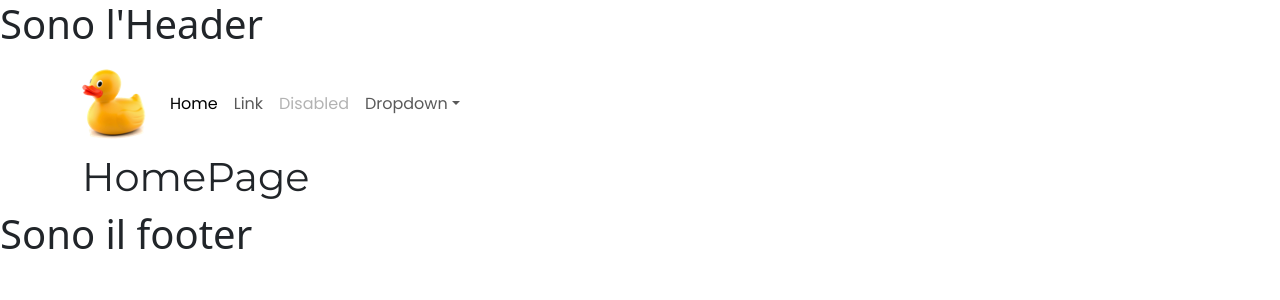
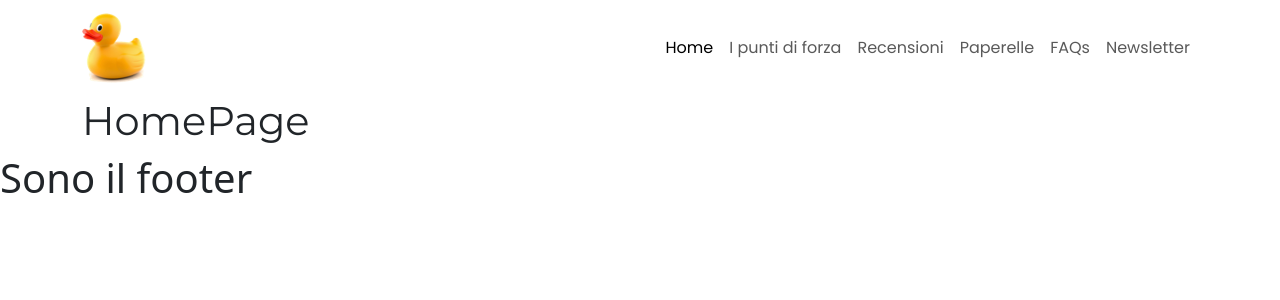
Before and after one commit to LucaCavatassi/landing-page-product, a Vue app: page / in a window 1280 px wide. Shown: the top 300 px of the page. Built offline with nearby package versions, Linux system fonts and the light colour scheme.

Commit message:
feat: header disposition

```diff
--- a/src/components/HeaderComponent.vue
+++ b/src/components/HeaderComponent.vue
@@ -2,8 +2,6 @@
 </script>
 
 <template>
-    <h1>Sono l'Header</h1>
-
     <nav class="navbar navbar-expand-md" aria-label="Navbar">
         <div class="container header-font">
             <!-- Logo -->
@@ -19,29 +17,28 @@
 
             <!-- Menu -->
             <div class="collapse navbar-collapse" id="navbars">
-                <ul class="navbar-nav me-auto mb-2 mb-md-0">
+                <ul class="navbar-nav ms-auto mb-2 mb-md-0 ">
                     <li class="nav-item">
-                        <a class="nav-link active" aria-current="page" href="#">Home</a>
+                        <a class="nav-link active" href="#">Home</a>
                     </li>
                     <li class="nav-item">
-                        <a class="nav-link" href="#">Link</a>
+                        <a class="nav-link" href="#">I punti di forza</a>
                     </li>
                     <li class="nav-item">
-                        <a class="nav-link disabled" aria-disabled="true">Disabled</a>
+                        <a class="nav-link" href="#">Recensioni</a>
                     </li>
-                    <li class="nav-item dropdown">
-                        <a class="nav-link dropdown-toggle" href="#" data-bs-toggle="dropdown"
-                            aria-expanded="false">Dropdown</a>
-                        <ul class="dropdown-menu">
-                            <li><a class="dropdown-item" href="#">Action</a></li>
-                            <li><a class="dropdown-item" href="#">Another action</a></li>
-                            <li><a class="dropdown-item" href="#">Something else here</a></li>
-                        </ul>
+                    <li class="nav-item">
+                        <a class="nav-link" href="#">Paperelle</a>
+                    </li>
+                    <li class="nav-item">
+                        <a class="nav-link" href="#">FAQs</a>
+                    </li>
+                    <li class="nav-item">
+                        <a class="nav-link" href="#">Newsletter</a>
                     </li>
                 </ul>
             </div>
             <!-- /Menu -->
-
         </div>
     </nav>
 </template>
```
